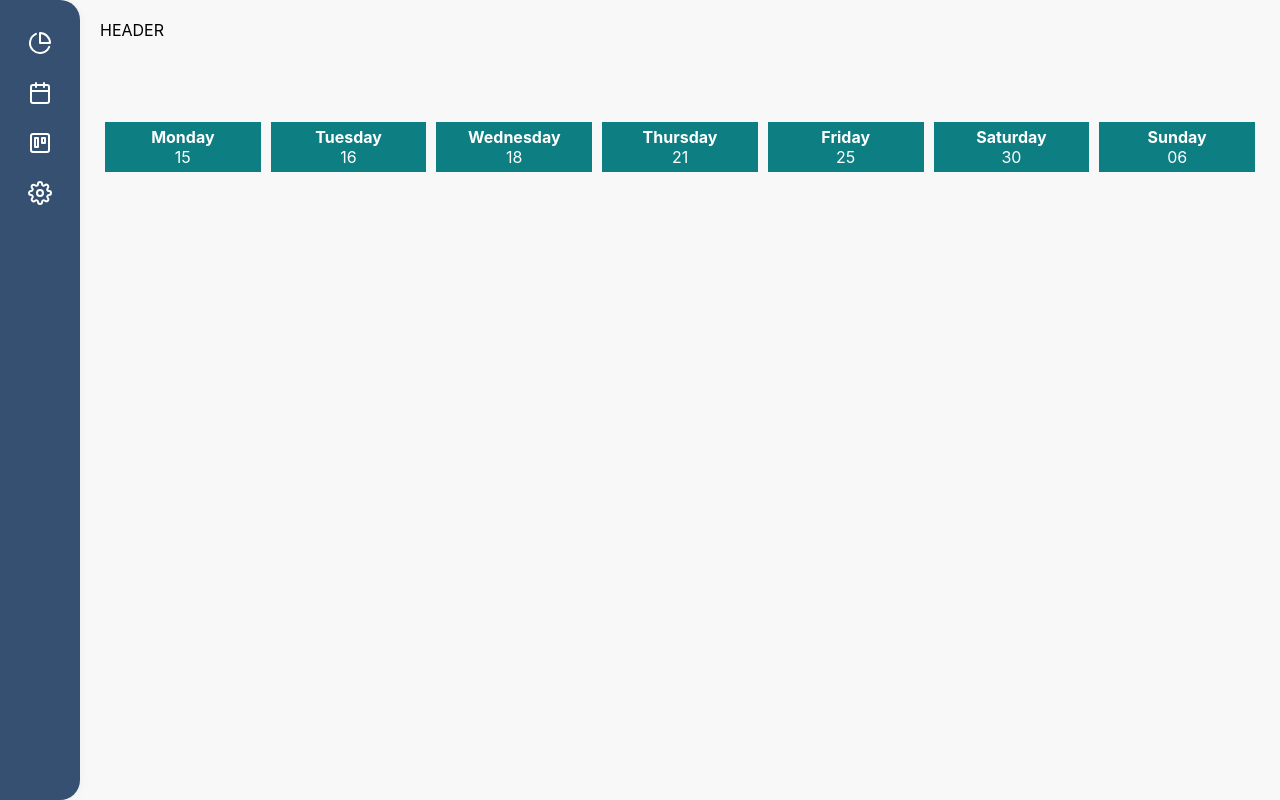
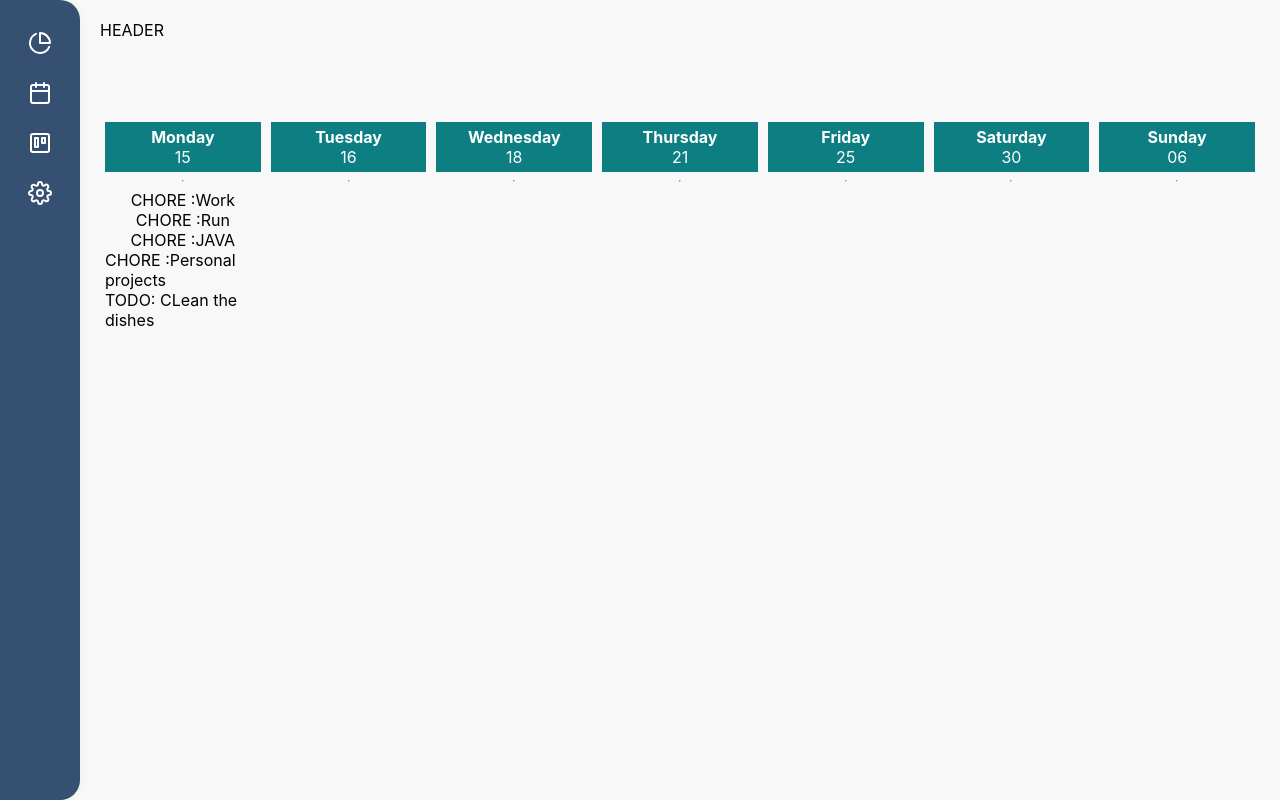
Before and after one commit to k3cman/react-habit-tracker, a React (Create React App) app: page /week in a window 1280 px wide. Built offline with nearby package versions, Linux system fonts and the light colour scheme.

Commit message:
add event items

```diff
--- a/src/components/calendar/week/WeekView.tsx
+++ b/src/components/calendar/week/WeekView.tsx
@@ -1,5 +1,6 @@
 import moment from "moment";
 import React from "react";
+import { TypeOfEvent } from "src/models/enums/TypeOfEvent.enum";
 import { WeekDays } from "src/models/WeekDays.model";
 import styles from "./WeekView.module.scss";
 
@@ -9,42 +10,101 @@ export const WeekView = () => {
     {
       label: "Monday",
       date: startOfTheWeek.toDate(),
+      events: [
+        {
+          type: TypeOfEvent.CHORE,
+          label: "Work",
+          done: false,
+          timeLeft: 0,
+          designatedTime: 6,
+        },
+        {
+          type: TypeOfEvent.CHORE,
+          label: "Run",
+          done: false,
+          timeLeft: 0,
+          designatedTime: 1,
+        },
+        {
+          type: TypeOfEvent.CHORE,
+          label: "JAVA",
+          done: false,
+          timeLeft: 0,
+          designatedTime: 1,
+        },
+        {
+          type: TypeOfEvent.CHORE,
+          label: "Personal projects",
+          done: false,
+          timeLeft: 0,
+          designatedTime: 2,
+        },
+        {
+          type: TypeOfEvent.TODO,
+          label: "CLean the dishes",
+          done: false,
+        },
+      ],
     },
     {
       label: "Tuesday",
       date: startOfTheWeek.add(1, "days").toDate(),
+      events: [],
     },
     {
       label: "Wednesday",
       date: startOfTheWeek.add(2, "days").toDate(),
+      events: [],
     },
     {
       label: "Thursday",
       date: startOfTheWeek.add(3, "days").toDate(),
+      events: [],
     },
     {
       label: "Friday",
       date: startOfTheWeek.add(4, "days").toDate(),
+      events: [],
     },
     {
       label: "Saturday",
       date: startOfTheWeek.add(5, "days").toDate(),
+      events: [],
     },
     {
       label: "Sunday",
       date: startOfTheWeek.add(6, "days").toDate(),
+      events: [],
     },
   ];
 
   return (
     <div className={styles.week}>
-      {weekDays.map((day) => {
+      {weekDays.map((day, index) => {
         return (
-          <div className={styles.day}>
+          <div className={styles.day} key={index}>
             <div className={styles.dayHeader}>
               <span className={styles.dayName}>{day.label}</span>
               <span>{moment(day.date).format("DD")}</span>
             </div>
+            <hr />
+            {day.events.map((event, index) => {
+              if (event.type === TypeOfEvent.CHORE) {
+                return (
+                  <div className={styles.choreEvent} key={index}>
+                    CHORE :{event.label}
+                  </div>
+                );
+              }
+
+              if (event.type === TypeOfEvent.TODO) {
+                return (
+                  <div className={styles.todoEvent} key={index}>
+                    TODO: {event.label}
+                  </div>
+                );
+              }
+            })}
           </div>
         );
       })}
--- a/src/models/WeekDays.model.ts
+++ b/src/models/WeekDays.model.ts
@@ -1,4 +1,8 @@
+import { DayEvent } from "./DayEvent.model";
+import { DayEventChore } from "./enums/DayEventChore";
+
 export class WeekDays {
   public label: string = "";
   public date: Date = new Date();
+  events: (DayEvent | DayEventChore)[] = [];
 }
--- /dev/null
+++ b/src/models/enums/DayEventChore.ts
@@ -0,0 +1,6 @@
+import { DayEvent } from "../DayEvent.model";
+
+export class DayEventChore extends DayEvent {
+  timeLeft: number = 0;
+  designatedTime: number = 0;
+}
--- /dev/null
+++ b/src/models/enums/TypeOfEvent.enum.ts
@@ -0,0 +1,4 @@
+export enum TypeOfEvent {
+  CHORE = "chore",
+  TODO = "todo",
+}
```
Also changed, not shown: src/models/DayEvent.model.ts (added, +7 -0 lines).
